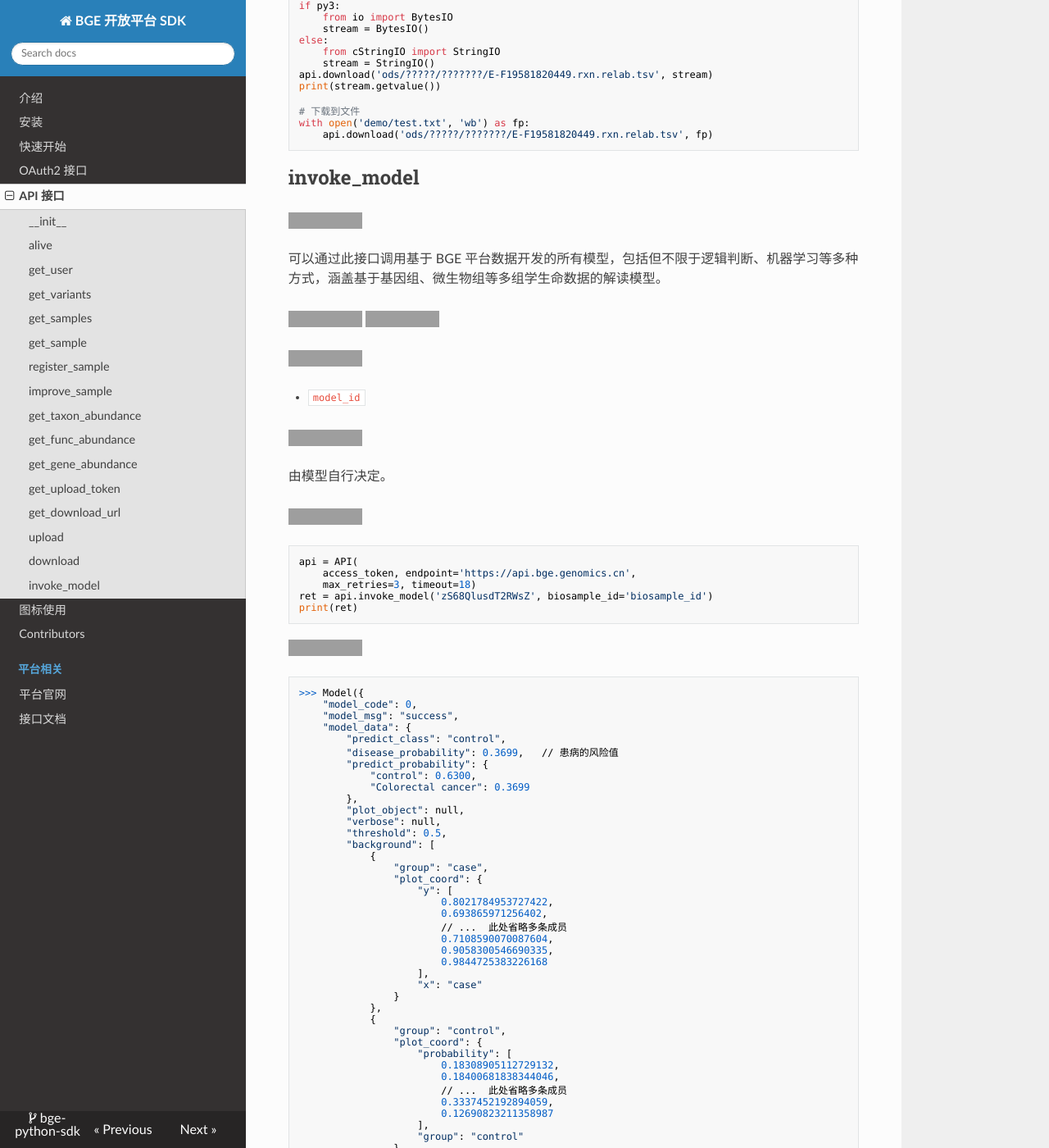
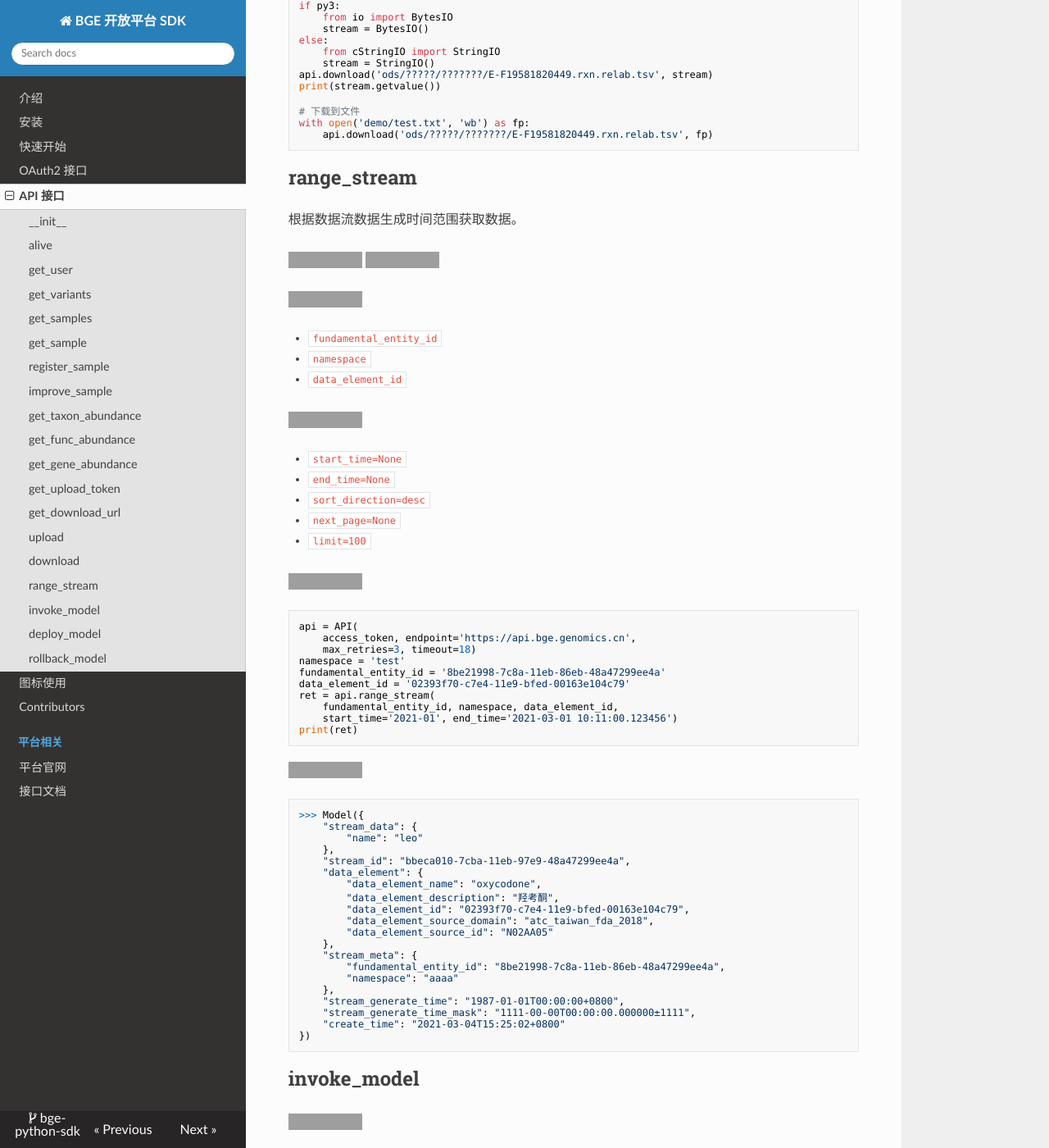
Before and after one commit to teambge/bge-python-sdk, an MkDocs documentation site: the page built from docs/api.md, in a window 1280 px wide and 1400 px high, scrolled down 16027 px. Shown: the whole window at 82% size. Built offline with MkDocs 1.6.1, drawn with Linux system fonts in a browser that asks for light colours; nearby versions of some CDN libraries; old or Windows-style settings are respelled for this version of MkDocs; some of the changed text lies outside the part shown; grey boxes are pictures that could not be loaded.

Commit message:
feat: 新增数据流接口、部署模型、回滚模型接口

````diff
--- a/docs/api.md
+++ b/docs/api.md
@@ -919,6 +919,69 @@
     api.download('ods/?????/???????/E-F19581820449.rxn.relab.tsv', fp)
 ```
 
+
+## range_stream
+
+根据数据流数据生成时间范围获取数据。
+
+![授权码模式](https://img.shields.io/badge/授权码模式-支持-green) ![客户端模式](https://img.shields.io/badge/客户端模式-支持-green)
+
+
+![args](https://img.shields.io/badge/参数-args-blue)
+
+* `fundamental_entity_id`
+* `namespace`
+* `data_element_id`
+
+![kwargs](https://img.shields.io/badge/参数-kwargs-blue)
+
+* `start_time=None`
+* `end_time=None`
+* `sort_direction=desc`
+* `next_page=None`
+* `limit=100`
+
+![Python 示例](https://img.shields.io/badge/示例-Python-lightgrey)
+
+```python
+api = API(
+    access_token, endpoint='https://api.bge.genomics.cn',
+    max_retries=3, timeout=18)
+namespace = 'test'
+fundamental_entity_id = '8be21998-7c8a-11eb-86eb-48a47299ee4a'
+data_element_id = '02393f70-c7e4-11e9-bfed-00163e104c79'
+ret = api.range_stream(
+    fundamental_entity_id, namespace, data_element_id,
+    start_time='2021-01', end_time='2021-03-01 10:11:00.123456')
+print(ret)
+```
+
+![Success](https://img.shields.io/badge/Output-Success-green)
+
+```python
+>>> Model({
+    "stream_data": {
+        "name": "leo"
+    },
+    "stream_id": "bbeca010-7cba-11eb-97e9-48a47299ee4a",
+    "data_element": {
+        "data_element_name": "oxycodone",
+        "data_element_description": "羟考酮",
+        "data_element_id": "02393f70-c7e4-11e9-bfed-00163e104c79",
+        "data_element_source_domain": "atc_taiwan_fda_2018",
+        "data_element_source_id": "N02AA05"
+    },
+    "stream_meta": {
+        "fundamental_entity_id": "8be21998-7c8a-11eb-86eb-48a47299ee4a",
+        "namespace": "aaaa"
+    },
+    "stream_generate_time": "1987-01-01T00:00:00+0800",
+    "stream_generate_time_mask": "1111-00-00T00:00:00.000000±1111",
+    "create_time": "2021-03-04T15:25:02+0800"
+})
+```
+
+
 ## invoke_model
 
 [![开放平台接口文档](https://img.shields.io/badge/开放平台接口文档-lightgrey)](https://api.bge.genomics.cn/doc/INTERPRETATION/)
@@ -994,3 +1057,72 @@
     }
 })
 ```
+
+## deploy_model
+
+可以通过此接口部署模型或修改模型的配置内容。
+
+![授权码模式](https://img.shields.io/badge/授权码模式-支持-green) ![客户端模式](https://img.shields.io/badge/客户端模式-支持-green)
+
+
+![args](https://img.shields.io/badge/参数-args-blue)
+
+* `model_id`
+* `source_file`
+
+![kwargs](https://img.shields.io/badge/参数-kwargs-blue)
+
+* `handler=index.handler`
+* `memory_size=128`
+* `runtime=python3`
+* `comment=None`
+* `timeout=900`
+
+![Python 示例](https://img.shields.io/badge/示例-Python-lightgrey)
+
+```python
+api = API(
+    access_token, endpoint='https://api.bge.genomics.cn',
+    max_retries=3, timeout=18)
+ret = api.deploy_model('zS68QlusdT2RWsZ', source_file='/home/ubuntu/test_mode.zip')
+print(ret)
+```
+
+![Success](https://img.shields.io/badge/Output-Success-green)
+
+```python
+>>> Model({
+    "version": 1
+})
+```
+
+
+## rollback_model
+
+回滚至模型之前部署的某个源码版本，配置不回滚。
+
+![授权码模式](https://img.shields.io/badge/授权码模式-支持-green) ![客户端模式](https://img.shields.io/badge/客户端模式-支持-green)
+
+
+![args](https://img.shields.io/badge/参数-args-blue)
+
+* `model_id`
+* `version`
+
+![Python 示例](https://img.shields.io/badge/示例-Python-lightgrey)
+
+```python
+api = API(
+    access_token, endpoint='https://api.bge.genomics.cn',
+    max_retries=3, timeout=18)
+ret = api.rollback_model('zS68QlusdT2RWsZ', version=5)
+print(ret)
+```
+
+![Success](https://img.shields.io/badge/Output-Success-green)
+
+```python
+>>> Model({
+    "version": 5
+})
+```
````
Also changed, not shown: 2 other files.
